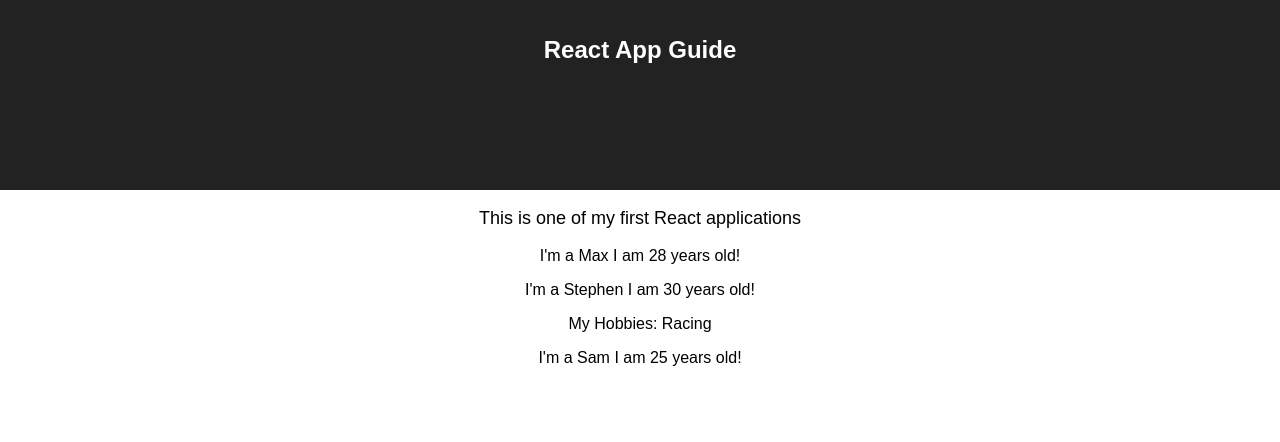
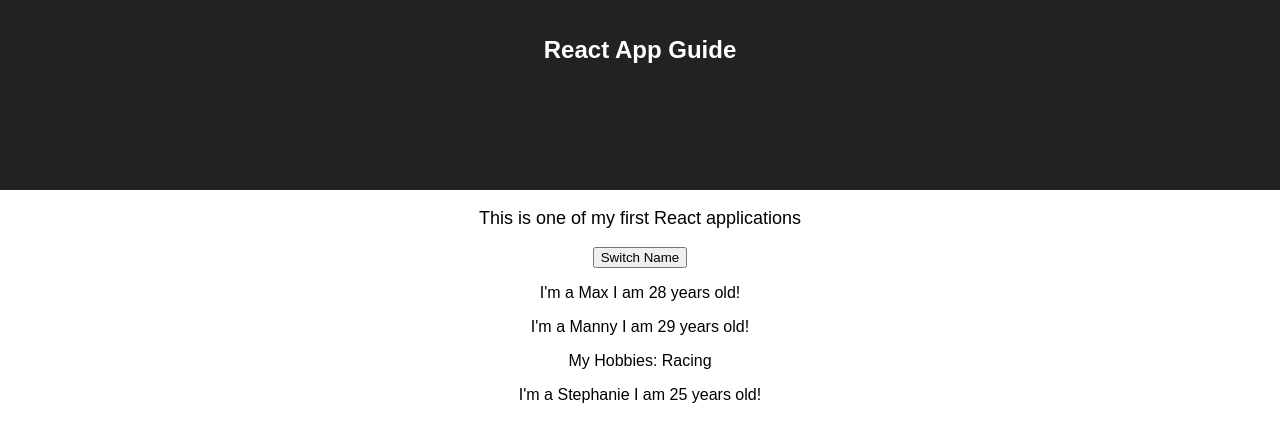
Before and after one commit to StephenPopovich/react-app-guide, a React (Create React App) app: page / in a window 1280 px wide. Shown: the top 442 px of the page. Built offline with nearby package versions, Linux system fonts and the light colour scheme.

Commit message:
create a state

```diff
--- a/src/App.js
+++ b/src/App.js
@@ -3,6 +3,15 @@
 import Person from './Person/Person';
 
 class App extends Component {
+  state = {
+    persons: [
+      { name: 'Max', age: 28 },
+      { name: 'Manny', age: 29},
+      { name: 'Stephanie', age: 25}
+    ]
+  }
+
+
   render() {
     return (
       <div className="App">
@@ -12,9 +21,10 @@
         <p className="App-intro">
           This is one of my first React applications
         </p>
-        <Person name="Max" age="28" />
-        <Person name="Stephen" age="30" >My Hobbies: Racing</Person>
-        <Person name="Sam" age="25" />
+        <button>Switch Name</button>
+        <Person name={this.state.persons[0].name} age={this.state.persons[0].age} />
+        <Person name={this.state.persons[1].name} age={this.state.persons[1].age} >My Hobbies: Racing</Person>
+        <Person name={this.state.persons[2].name} age={this.state.persons[2].age} />
 
       </div>
     );
```
